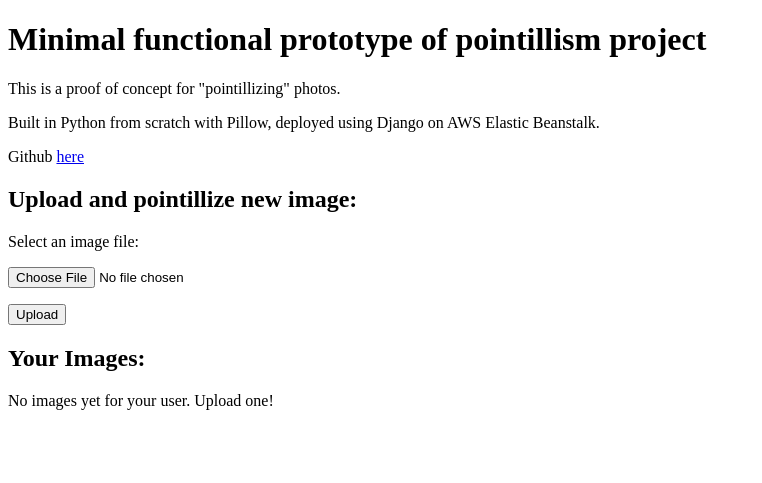
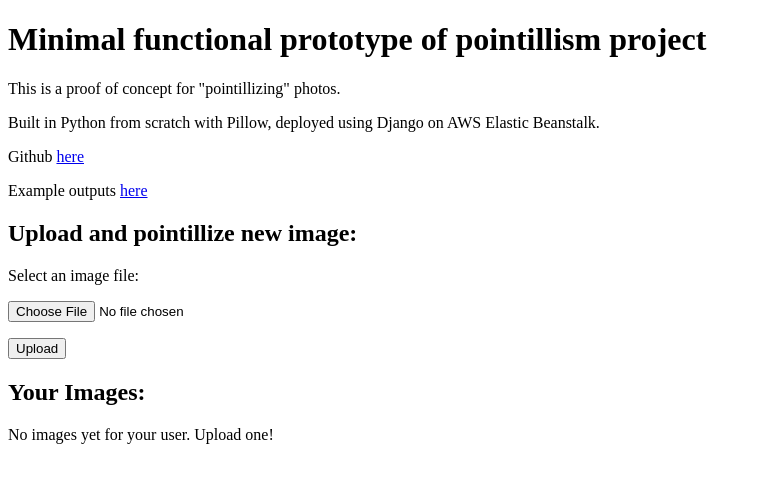
Before and after one commit to tsennott/pointillism, a Django app: page /myapp/1 in a window 1280 px wide. Shown: the top 483 px of the page, without its empty margins (0-762 px from the left). Run offline with Django 3.2, Linux system fonts and the light colour scheme; data comes from the database, SQL or seed files in the repository.

Commit message:
Update list.html

```diff
--- a/Django/myproject/myproject/myapp/templates/list.html
+++ b/Django/myproject/myproject/myapp/templates/list.html
@@ -10,6 +10,7 @@
         <p>This is a proof of concept for "pointillizing" photos. </p>
         <p>Built in Python from scratch with Pillow, deployed using Django on AWS Elastic Beanstalk.</p>
         <p>Github <a href="https://github.com/tsennott/etc_projects/tree/master/Pointilism">here</a></p>
+            Example outputs <a href="https://photos.app.goo.gl/SAQ1DMLrkVxoyjGB3">here</a></p>
 
         <!-- Upload form. Note enctype attribute! -->
         <h2>Upload and pointillize new image:</h2>
```
